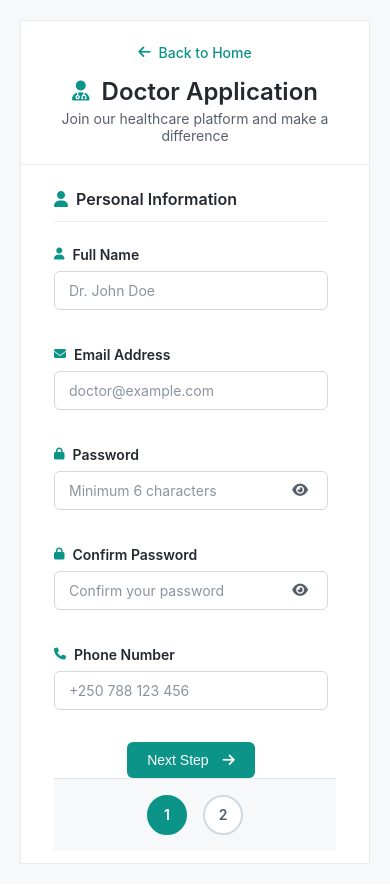
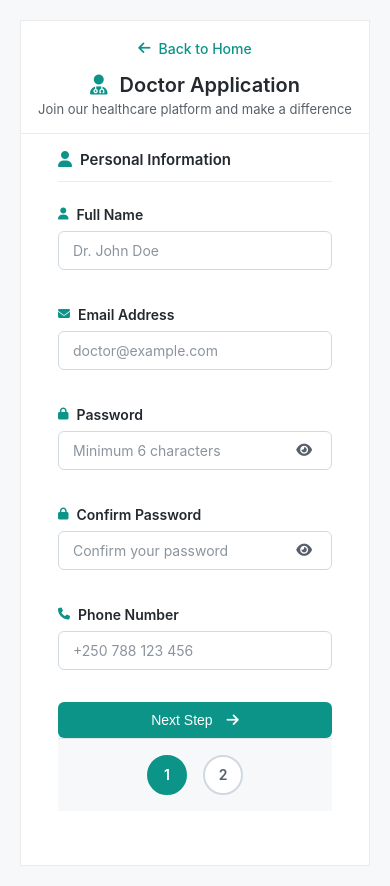
Before and after one commit to stevenalu/evura, a Flask app: page /apply/doctor in a window 390 px wide. Before the commit the page ends 864 px from the top, so only its background shows below. Run offline with Flask 3, Linux system fonts and the light colour scheme.

Commit message:
fix: fixed responsiveness on apply_doctor(form) page

```diff
--- a/templates/apply_doctor.html
+++ b/templates/apply_doctor.html
@@ -14,37 +14,39 @@
         -webkit-font-smoothing: antialiased;
         -moz-osx-font-smoothing: grayscale;
         background: #f6f8fa;
-        overflow: hidden;
-        height: 100vh;
+        overflow-x: hidden;
+        overflow-y: auto;
+        min-height: 100vh;
     }
 
     .apply-container {
-        height: 100vh;
+        min-height: 100vh;
         width: 100%;
         display: flex;
         background: #f6f8fa;
-        overflow: hidden;
+        overflow-x: hidden;
     }
 
     .apply-wrapper {
         width: 100%;
-        height: 100%;
+        min-height: 100vh;
         display: grid;
         grid-template-columns: 1fr 1fr;
         gap: 0;
         align-items: stretch;
         background: white;
         border: 1px solid rgba(0, 0, 0, 0.08);
-        overflow: hidden;
+        overflow-x: hidden;
     }
 
     .form-section {
         background: white;
         display: flex;
         flex-direction: column;
-        overflow: hidden;
+        overflow-x: hidden;
         position: relative;
         border-right: 1px solid rgba(0, 0, 0, 0.08);
+        min-height: 100vh;
     }
 
     .form-header {
@@ -94,19 +96,28 @@
 
     .form-content-wrapper {
         flex: 1;
-        padding: 3rem 2rem 2rem;
+        padding: 2rem;
         display: flex;
         flex-direction: column;
-        overflow: hidden;
+        overflow-x: hidden;
         align-items: center;
+        min-width: 0;
+        width: 100%;
     }
 
     .form-wrapper {
         flex: 1;
-        overflow-y: auto;
-        padding-right: 0.5rem;
+        overflow-y: visible;
+        overflow-x: hidden;
         width: 100%;
         max-width: 700px;
+        min-width: 0;
+        padding: 0;
+    }
+
+    .step-content {
+        width: 100%;
+        min-width: 0;
     }
 
     .form-steps {
@@ -188,11 +201,15 @@
         grid-template-columns: 1fr 1fr;
         gap: 1rem;
         margin-bottom: 1rem;
+        width: 100%;
+        min-width: 0;
     }
 
     .form-group {
         margin-bottom: 1.25rem;
         position: relative;
+        width: 100%;
+        min-width: 0;
     }
 
     .form-group label {
@@ -213,12 +230,16 @@
 
     .input-wrapper {
         position: relative;
+        width: 100%;
+        max-width: 100%;
     }
 
     .form-group input[type="text"],
     .form-group input[type="email"],
     .form-group input[type="password"],
-    .form-group input[type="tel"] {
+    .form-group input[type="tel"],
+    .form-group textarea,
+    .form-group select {
         width: 100%;
         padding: 0.625rem 0.875rem;
         border: 1px solid #d1d9e0;
@@ -228,6 +249,8 @@
         background: white;
         color: #24292f;
         font-family: inherit;
+        box-sizing: border-box;
+        max-width: 100%;
     }
 
     .form-group input::placeholder {
@@ -383,6 +417,8 @@
         gap: 0.75rem;
         margin-top: 2rem;
         justify-content: center;
+        width: 100%;
+        flex-wrap: wrap;
     }
 
     .form-actions .btn {
@@ -481,32 +517,126 @@
     }
 
     @media (max-width: 968px) {
+        body {
+            overflow-y: auto;
+            height: auto;
+        }
+
+        .apply-container {
+            min-height: 100vh;
+            height: auto;
+            overflow-y: auto;
+        }
+
         .apply-wrapper {
             grid-template-columns: 1fr;
+            min-height: 100vh;
+            height: auto;
         }
 
         .image-section {
             display: none;
         }
 
+        .form-section {
+            border-right: none;
+            min-height: 100vh;
+            height: auto;
+            overflow-y: visible;
+        }
+
         .form-content-wrapper {
-            padding: 1.5rem;
+            padding: 1.5rem 1rem;
+            overflow-y: visible;
+            min-height: auto;
         }
 
         .form-header {
-            padding: 1.25rem 1.5rem;
+            padding: 1.25rem 1rem;
         }
 
         .form-steps {
-            padding: 1rem 1.5rem;
+            padding: 1rem;
         }
 
         .form-row {
             grid-template-columns: 1fr;
         }
 
-        .form-section {
-            border-right: none;
+        .form-wrapper {
+            max-width: 100%;
+            overflow-y: visible;
+        }
+
+        .experience-selector {
+            grid-template-columns: repeat(3, 1fr);
+        }
+
+        .experience-option {
+            padding: 0.625rem 0.25rem;
+            font-size: 0.8125rem;
+        }
+
+        .file-upload-area {
+            padding: 1.25rem 0.75rem;
+        }
+    }
+
+    @media (max-width: 480px) {
+        body {
+            overflow-y: auto;
+        }
+
+        .apply-container {
+            min-height: 100vh;
+        }
+
+        .form-content-wrapper {
+            padding: 1rem 0.75rem;
+        }
+
+        .form-header {
+            padding: 1rem 0.75rem;
+        }
+
+        .form-header h2 {
+            font-size: 1.25rem;
+        }
+
+        .form-header p {
+            font-size: 0.8125rem;
+        }
+
+        .experience-selector {
+            grid-template-columns: repeat(2, 1fr);
+        }
+
+        .form-actions {
+            flex-direction: column;
+        }
+
+        .form-actions .btn {
+            width: 100%;
+        }
+
+        .file-upload-area {
+            padding: 1rem 0.5rem;
+        }
+
+        .file-upload-area i {
+            font-size: 1.5rem;
+        }
+
+        .file-upload-text {
+            font-size: 0.8125rem;
+        }
+
+        .file-upload-hint {
+            font-size: 0.6875rem;
+        }
+
+        .form-section-title {
+            font-size: 0.9375rem;
         }
     }
 </style>
```
Also changed, not shown: other parts of templates/apply_doctor.html (+19 -6 lines), instance/evura.db, 1 other file.
